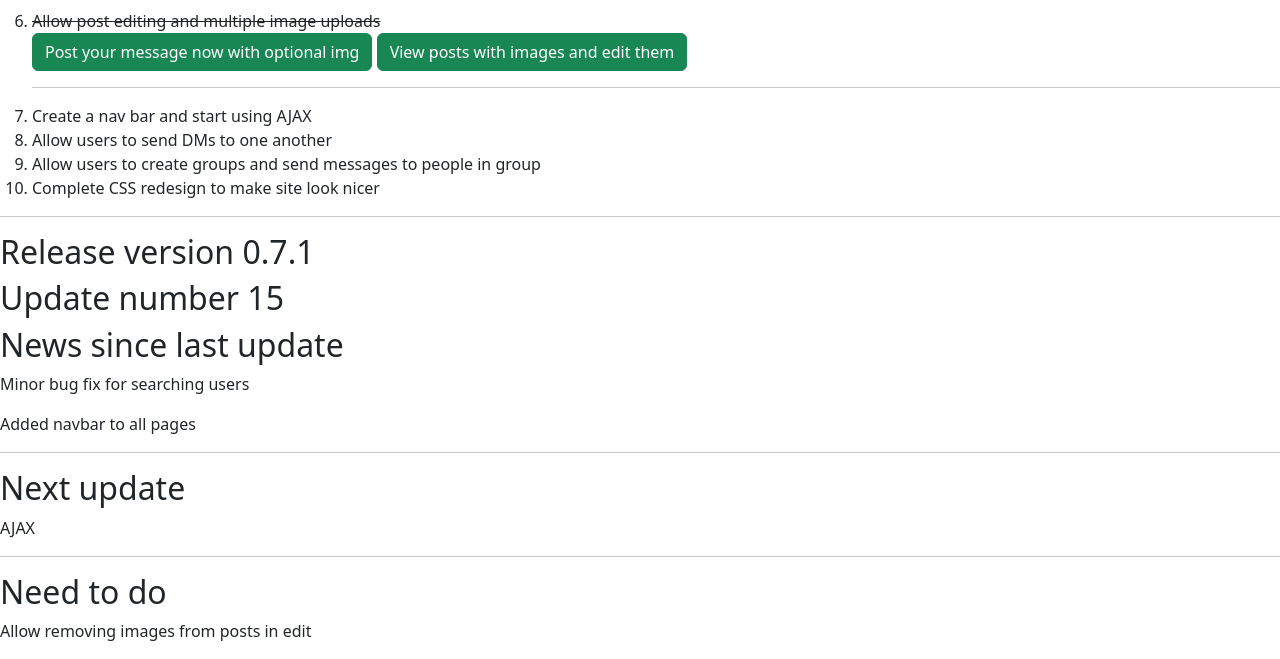
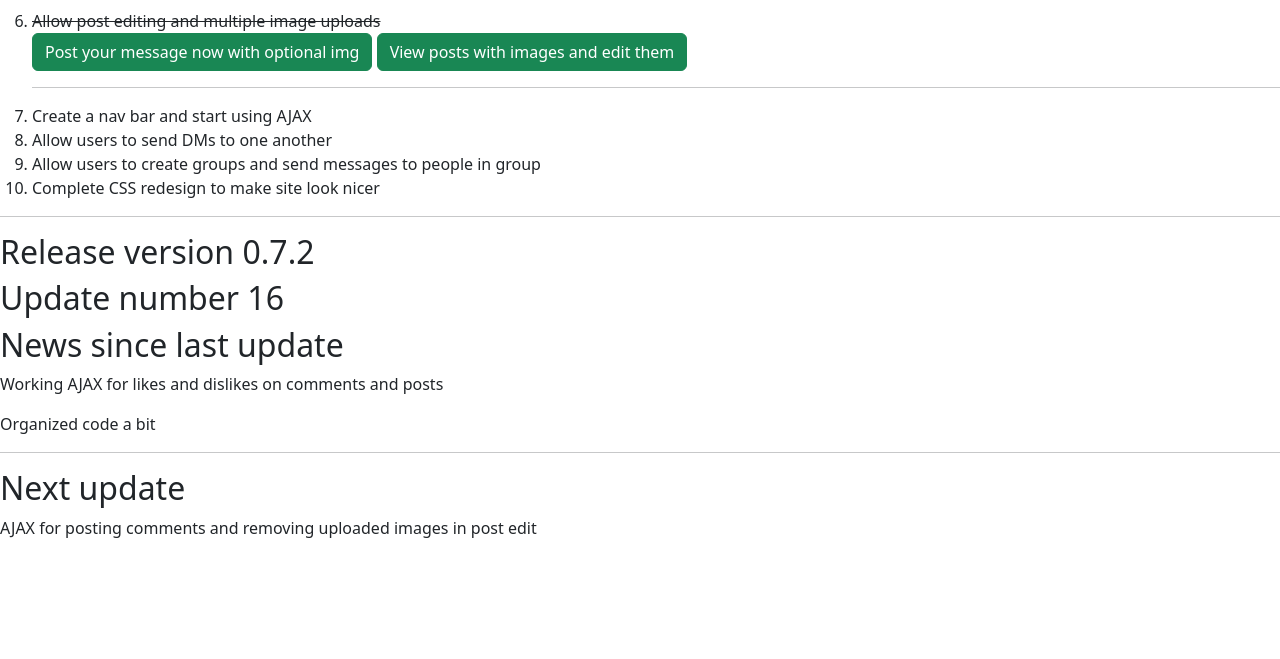
Before and after one commit to JanJan2407/talky, a Flask app: page / in a window 1280 px wide. Shown: the part 582-1241 px from the top of the page. After the commit the page ends 1120 px from the top, so only its background shows below. Run offline with Flask 3, Linux system fonts and the light colour scheme; some libraries are stand-ins or nearby versions.

Commit message:
Spelling mistakes fixed

```diff
--- a/app.py
+++ b/app.py
@@ -68,7 +68,7 @@ def login():
         # Validates if form was submitted correctly
         if form.validate_on_submit():
             # If username provided and password provided match with data in db
-            # Password in db is stored as has hso when we compare we convert to hash as well
+            # Password in db is stored as hash so when we compare we convert to hash as well
             user = User.query.filter_by(username = form.username.data).first()
             if not user:
                 return render_template('login.html', form = form, error_msg = 'Username does not exist')
@@ -137,7 +137,7 @@ def add_comment(post_id, comment_id = None):
             post_id = post_id,
             username = username,
             content = comment_content,
-            time = comment_time, # In db value stored is not date yet it gets converted to users local time with jinja when page is loaded
+            time = comment_time, # In db value stored is not date yet it gets converted to users local time with Jinja when page is loaded
             parent_id = comment_id# If comment_id is provided it means that this comment is a reply to another comment else it is a top-level comment with parent_id set to None
         )
     db.session.add(comment) # Adds comment to db
@@ -156,7 +156,7 @@ def like_dislike(post_id, comment_id = None):
     if not react: # If user has not reacted to the post/comment yet
         react = Like(
             post_id = post_id if not comment_id else None, # If a reaction is for a comment post id is not stored
-            comment_id = comment_id, # If comment id not provided this will automaticly be None
+            comment_id = comment_id, # If comment id not provided this will automatically be None
             username = username,
             is_like = action == 'like' # True if like, False if dislike
         )
@@ -192,7 +192,7 @@ def post(): # Allow users to post messages for everyone
             username = username,
             title = title,
             post_content = json.dumps(post_content), # Creates a JSON list of all lines to be displayed
-            time = current_time # In db value stored is not date yet it gets converted to users local time with jinja when page is loaded
+            time = current_time # In db value stored is not date yet it gets converted to users local time with Jinja when page is loaded
         )
         db.session.add(post)
         db.session.commit()
--- a/static/script.js
+++ b/static/script.js
@@ -56,7 +56,7 @@ function react(action, username, post_id, comment_id = null){
         alert('Please log in to do that');
         return
     }
-    let link; // Used to only need 1 link no metter if comment is reacted to or post
+    let link; // Used to only need 1 link no matter if comment is reacted to or post
     let id; // Main id used later for coloring button
     if(comment_id !== null){ // If comment exists
         link = `/react/${post_id}/${comment_id}`;
--- a/static/style.css
+++ b/static/style.css
@@ -1,5 +1,5 @@
 body{
-    padding-top: 60px;     /* So that navbar does not cover content */
+    padding-top: 60px;     /* So that nav bar does not cover content */
 }
 .gradient-custom {
 
--- a/templates/index.html
+++ b/templates/index.html
@@ -30,15 +30,12 @@
         <li>Complete CSS redesign to make site look nicer</li>
     </ol>
     <hr>
-    <h2>Release version 0.7.1</h2>
-    <h2>Update number 15</h2>
+    <h2>Release version 0.7.2</h2>
+    <h2>Update number 16</h2>
     <h2>News since last update</h2>
-    <p>Minor bug fix for searching users</p>
-    <p>Added navbar to all pages</p>
+    <p>Working AJAX for likes and dislikes on comments and posts</p>
+    <p>Organized code a bit</p>
     <hr>
     <h2>Next update</h2>
-    <p>AJAX</p>
-    <hr>
-    <h2>Need to do</h2>
-    <p>Allow removing images from posts in edit</p>
+    <p>AJAX for posting comments and removing uploaded images in post edit</p>
 {% endblock %}
```
